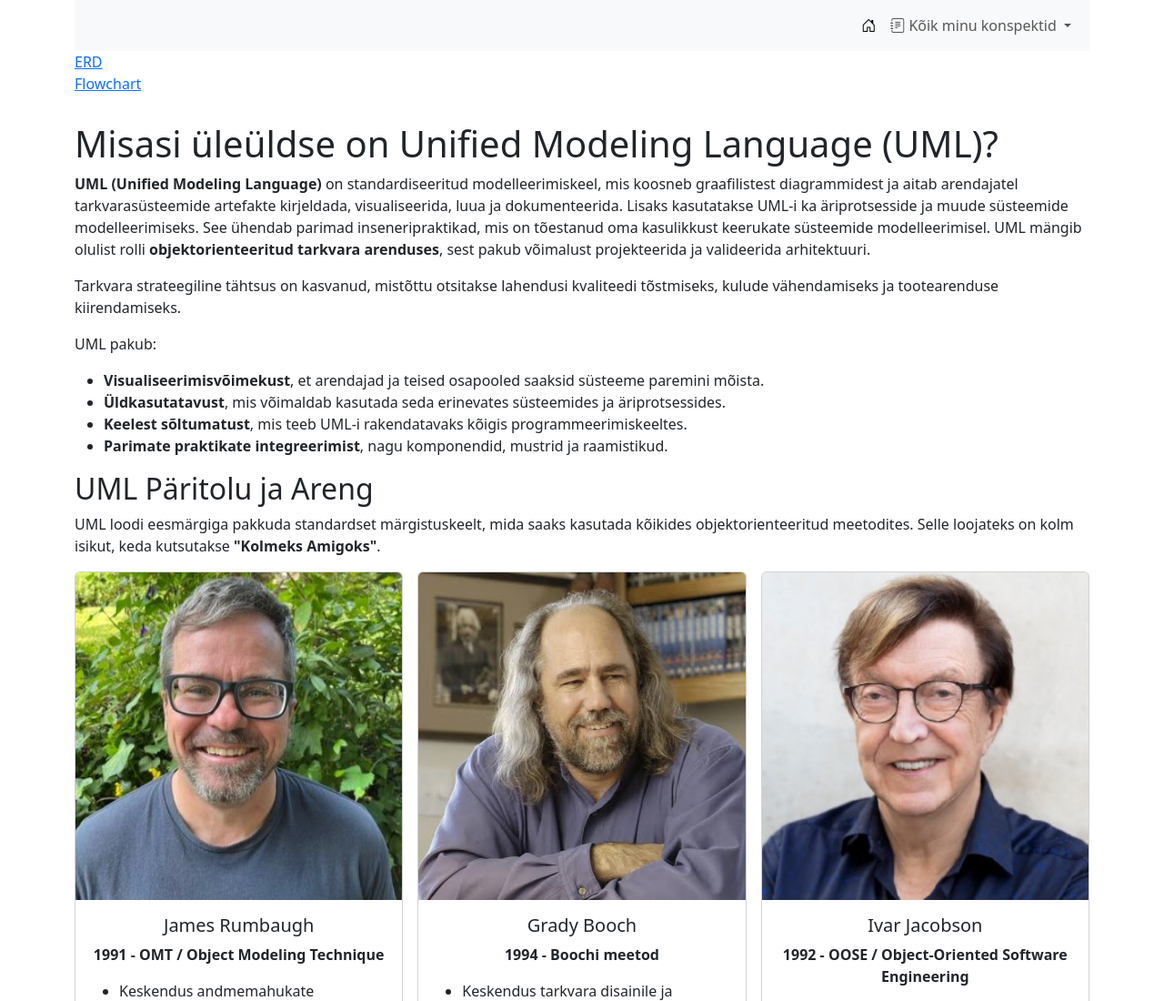
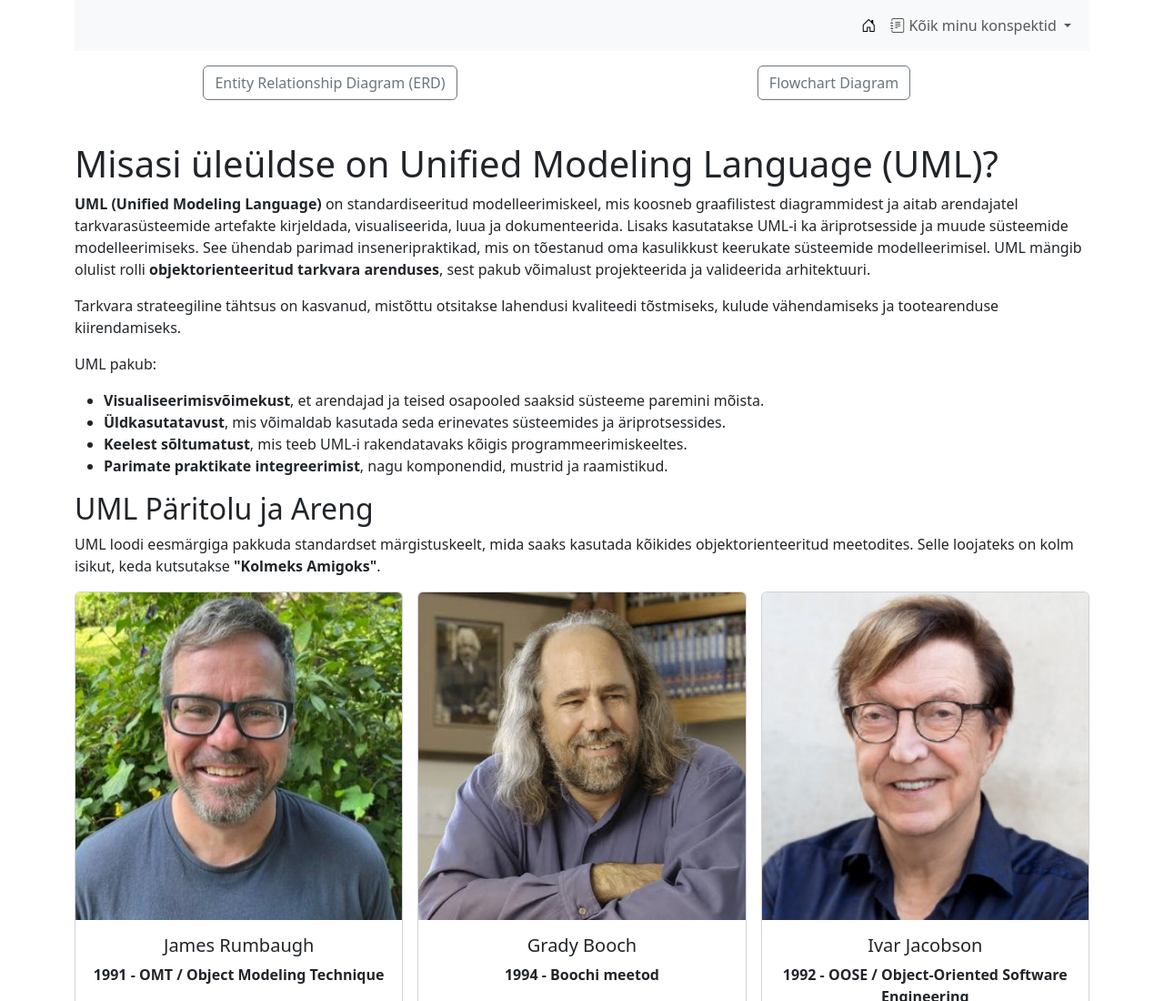
Before and after one commit to fomi-ann/TaapTARge24, a plain HTML site: page UML Diagrams/UML_index.html in a window 1280 px wide. Shown: the top 1100 px of the page at 91% size. Drawn offline with nearby package versions, Linux system fonts and the light colour scheme.

Commit message:
Update UML_index.html

```diff
--- a/UML Diagrams/UML_index.html
+++ b/UML Diagrams/UML_index.html
@@ -13,11 +13,13 @@
         <div id="navbar"  class="sticky-top"></div>
         <script src="../scripts/navbar.js"></script>
 
-        <div>
-            <a href="ERD.html">ERD</a>
-        </div>
-        <div>
-            <a href="flowchart.html">Flowchart</a>
+        <div class="row row-cols-1 row-cols-md-2 p-3 text-center">
+            <div>
+                <a href="ERD.html" type="button" class="btn btn-outline-secondary">Entity Relationship Diagram (ERD)</a>
+            </div>
+            <div>
+                <a href="flowchart.html" type="button" class="btn btn-outline-secondary">Flowchart Diagram</a>
+            </div>
         </div>
 
 
```
